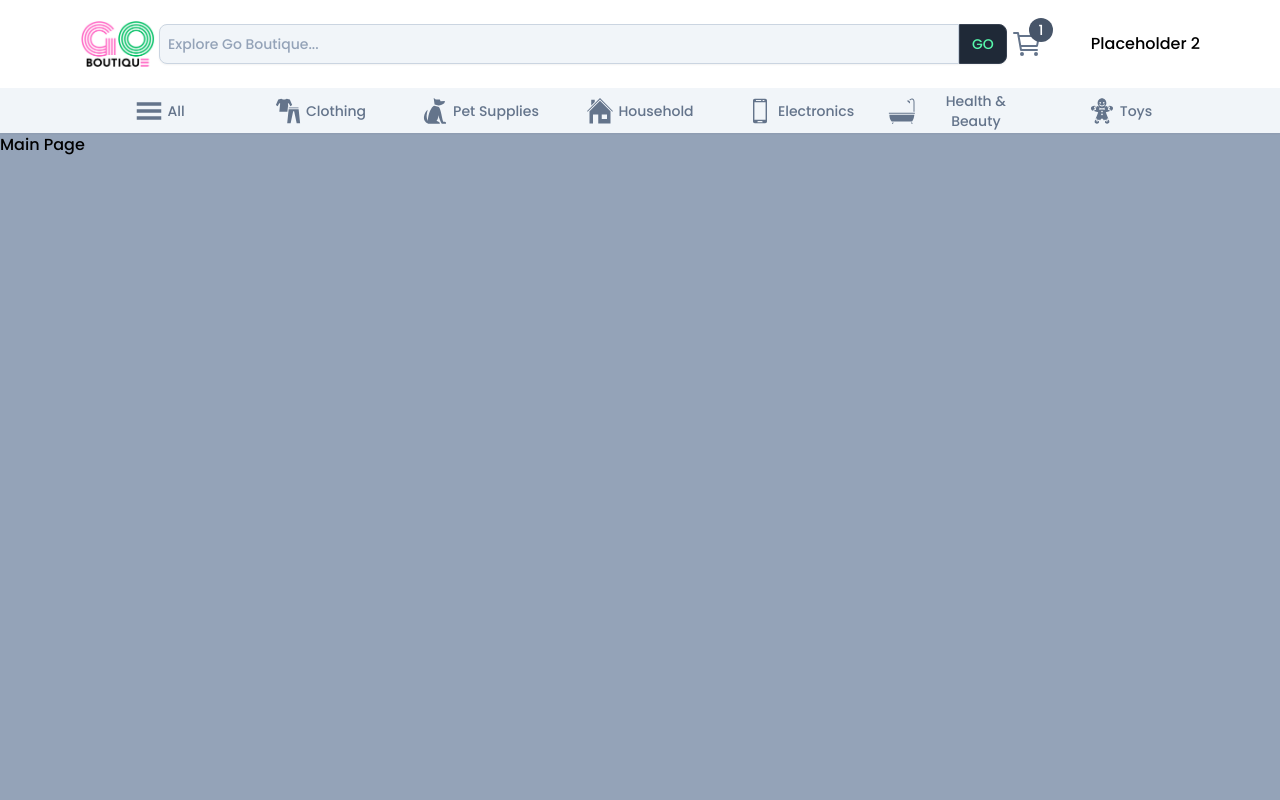
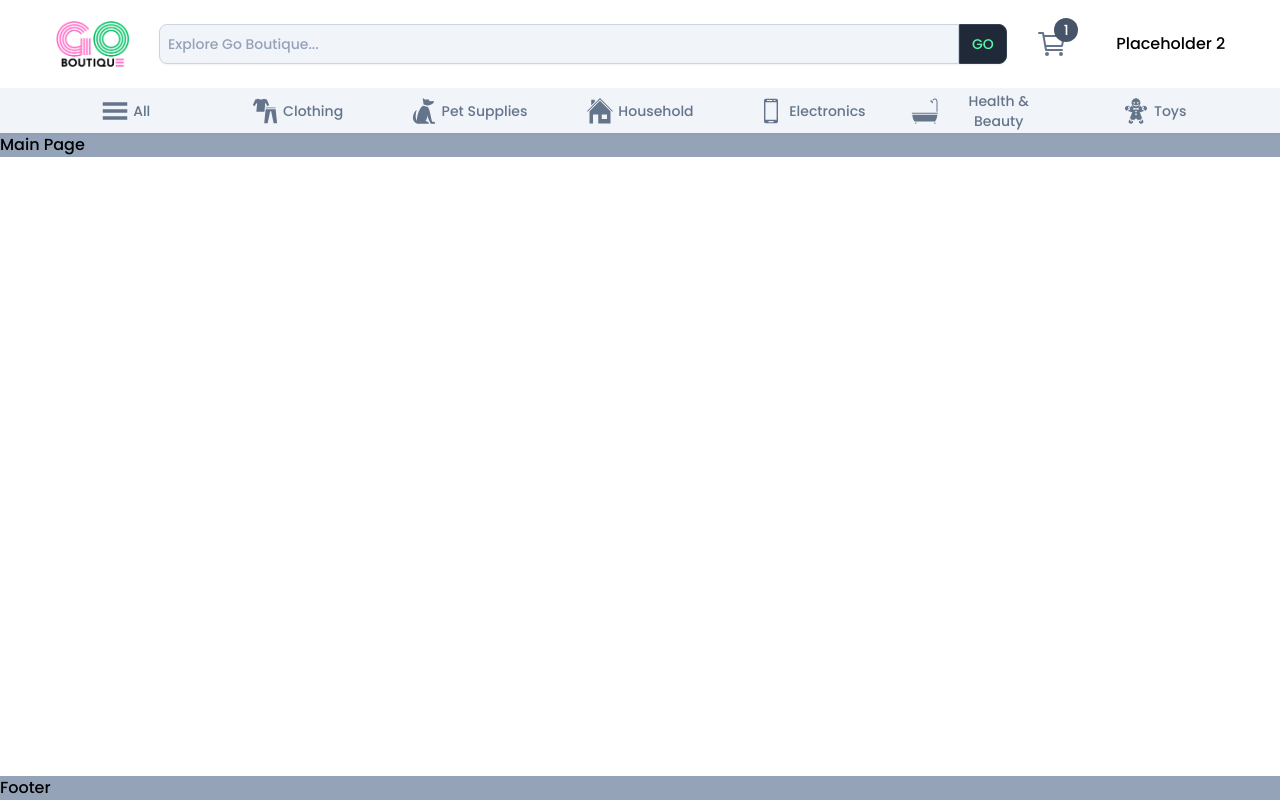
Before and after one commit to michaelDragomir/go-boutique, a Next.js app: page / in a window 1280 px wide. Shown: the top 800 px of the page. Built offline with nearby package versions, Linux system fonts and the light colour scheme.

Commit message:
code update.added footer and a container

```diff
--- /dev/null
+++ b/src/app/components/Container.tsx
@@ -0,0 +1,12 @@
+type ContainerProps = {
+	children: React.ReactNode;
+};
+const Container = ({ children }: ContainerProps) => {
+	return (
+		<div className='max-w-[1920px] mx-auto xl:px-10 md:px-2 px-4'>
+			{children}
+		</div>
+	);
+};
+
+export default Container;
--- a/src/app/components/Footer/Footer.tsx
+++ b/src/app/components/Footer/Footer.tsx
@@ -1,5 +1,5 @@
 const Footer = () => {
-	return <div>Footer</div>;
+	return <div className='bg-slate-400'>Footer</div>;
 };
 
 export default Footer;
--- a/src/app/components/NavBar/NavBar.tsx
+++ b/src/app/components/NavBar/NavBar.tsx
@@ -1,15 +1,17 @@
 'use client';
 
 import Image from 'next/image';
+import Link from 'next/link';
 import SubHeaderTabs from '../Tabs/SubHeaderTabs';
 import { IoCartOutline } from 'react-icons/io5';
+import Container from '@/app/components/Container';
 
 const Header = () => {
 	return (
-		<div className='sticky w-full bg-white z-30 shadow-sm top-0 '>
-			<div className=''>
-				<div className={`max-w-[1920px] mx-auto xl:px-20 md:px-2 px-4`}>
-					<div className='flex flex-row items-center justify-between gap-3 md:gap-0 '>
+		<div className='sticky w-full bg-white z-30 shadow-sm top-0'>
+			<Container>
+				<div className='flex flex-row items-center justify-around gap-3 md:gap-0 '>
+					<Link href='/'>
 						<Image
 							src='/assets/images/goImage.png'
 							width={75}
@@ -17,6 +19,7 @@ const Header = () => {
 							alt='go Image'
 							className='rounded-lg object-cover'
 						/>
+					</Link>
 					<div className='flex items-center'>
 						<form
 							onSubmit={() => console.log('form submit')}
@@ -51,8 +54,7 @@ const Header = () => {
 						<div className='relative z-30 text-black'> Placeholder 2</div>
 					</div>
 				</div>
-				</div>
-			</div>
+			</Container>
 			<div className='bg-slate-100'>
 				<SubHeaderTabs />
 			</div>
--- a/src/app/components/Tabs/SubHeaderTabs.tsx
+++ b/src/app/components/Tabs/SubHeaderTabs.tsx
@@ -9,6 +9,7 @@ import {
 } from 'react-icons/gi';
 
 import SubTabSlider from './SubTabSlider';
+import Container from '@/app/components/Container';
 
 const tabItems = [
 	{
@@ -44,9 +45,9 @@ const tabItems = [
 const SubHeaderTabs = () => {
 	return (
 		<>
-			<div className='box-border max-w-[1920px] mx-auto xl:px-20 md:px-2 px-4'>
+			<Container>
 				<SubTabSlider tabItems={tabItems} />
-			</div>
+			</Container>
 		</>
 	);
 };
--- a/src/app/components/Tabs/SubTabSlider.tsx
+++ b/src/app/components/Tabs/SubTabSlider.tsx
@@ -9,7 +9,7 @@ const SubTabSlider = ({ tabItems }: { tabItems: any }) => {
 		setActiveTab(tabItem);
 	};
 	return (
-		<div className='flex flex-row items-center justify-between overflow-x-auto'>
+		<div className='flex flex-row items-center justify-around overflow-x-auto'>
 			{tabItems.map((item: any, idx: any) => (
 				<div
 					key={item.name}
--- a/src/app/layout.tsx
+++ b/src/app/layout.tsx
@@ -25,11 +25,11 @@ export default function RootLayout({
 	return (
 		<html lang='en'>
 			<body className={poppins.className}>
-				<main>
+				<div className='flex flex-col min-h-screen'>
 					<NavBar />
-					{children}
+					<main className='flex-grow'>{children}</main>
 					<Footer />
-				</main>
+				</div>
 			</body>
 		</html>
 	);
--- a/src/app/page.tsx
+++ b/src/app/page.tsx
@@ -3,7 +3,7 @@
 export default function Home() {
 	return (
 		<div className='bg-slate-400 position:fixed;z-index:9999;top:16px;left:16px;right:16px;bottom:16px;pointer-events:none'>
-			<div className='flex flex-col min-h-screen'>Main Page</div>
+			<div>Main Page</div>
 		</div>
 	);
 }
```
Lines whose indentation alone changed are shown as unchanged.
